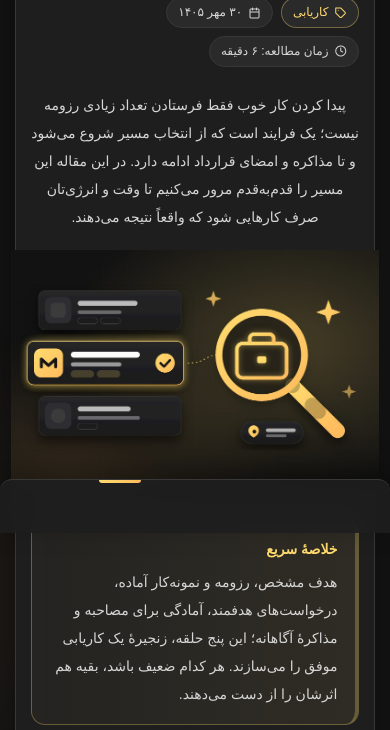
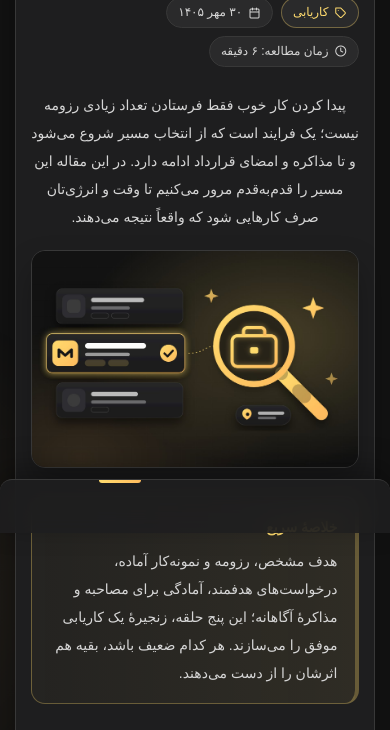
Before and after one commit to RmahanDev/mahan-Portofilo-resume, a PHP site: page /Blogs/job-hunting-guide in a window 390 px wide. Shown: the part 311-1041 px from the top of the page. Run offline with PHP 8.4, Linux system fonts and the light colour scheme; data that the repository does not hold is empty; some libraries are stand-ins or nearby versions; some web fonts are replaced.

Commit message:
Frame the article header image inside the text column
The header picture bled 5px past the card on phones and, being dark like the
page background, looked like a hole cut through the card. It is now a rounded,
bordered image aligned with the text, with a 3:2 ratio on all screen sizes.

Co-Authored-By: Claude Sonnet 5.5 <noreply@anthropic.com>
Claude-Session: https://claude.ai/code/session_012K32giZDCWokegfiJBHdWr

```diff
--- a/app/bootstrap.php
+++ b/app/bootstrap.php
@@ -9,7 +9,7 @@ define('ROOT_PATH', dirname(__DIR__));
 define('CONFIG_FILE', ROOT_PATH . '/config/config.php');
 define('UPLOAD_DIR', 'uploads');
 // Bump when a stylesheet/script changes so browsers fetch the new file after a deploy.
-define('ASSET_VERSION', '2');
+define('ASSET_VERSION', '3');
 
 mb_internal_encoding('UTF-8');
 date_default_timezone_set('Asia/Tehran');
--- a/assets/styles/enhance.css
+++ b/assets/styles/enhance.css
@@ -754,6 +754,38 @@ body::before {
   .form-control { font-size: 1rem; }
 }
 
+/* Article header picture: a framed, rounded image inside the text column. The original full-bleed version
+   (also 20px too wide on phones) made dark artwork look like a hole cut through the card. */
+.header-post__image-wrap {
+  margin-left: 0;
+  margin-right: 0;
+  margin-bottom: 2rem;
+  border: 1px solid var(--color-border);
+  border-radius: var(--radius-20);
+  -webkit-box-shadow: var(--box-shadow-30);
+          box-shadow: var(--box-shadow-30);
+  overflow: hidden;
+}
+
+@supports (aspect-ratio: 3 / 2) {
+  .header-post__image-wrap {
+    width: 100%;
+    height: auto;
+    max-height: 30rem;
+    aspect-ratio: 3 / 2;
+  }
+}
+
+@media only screen and (max-width: 580px) {
+  .header-post__image-wrap {
+    margin-bottom: 1.5rem;
+    border-radius: var(--radius-14);
+  }
+}
+
+.header-post__image-wrap img,
+.header-project__image-wrap img { display: block; width: 100%; height: 100%; -o-object-fit: cover; object-fit: cover; }
+
 /* Keep long Persian/Latin strings from stretching cards. */
 .case-item__caption,
 .news-item__caption,
```
Also changed, not shown: audit/img-1280.png (added), audit/img-375.png (added), audit/img-394.png (added), audit/img-560.png (added), audit/img-768.png (added).
